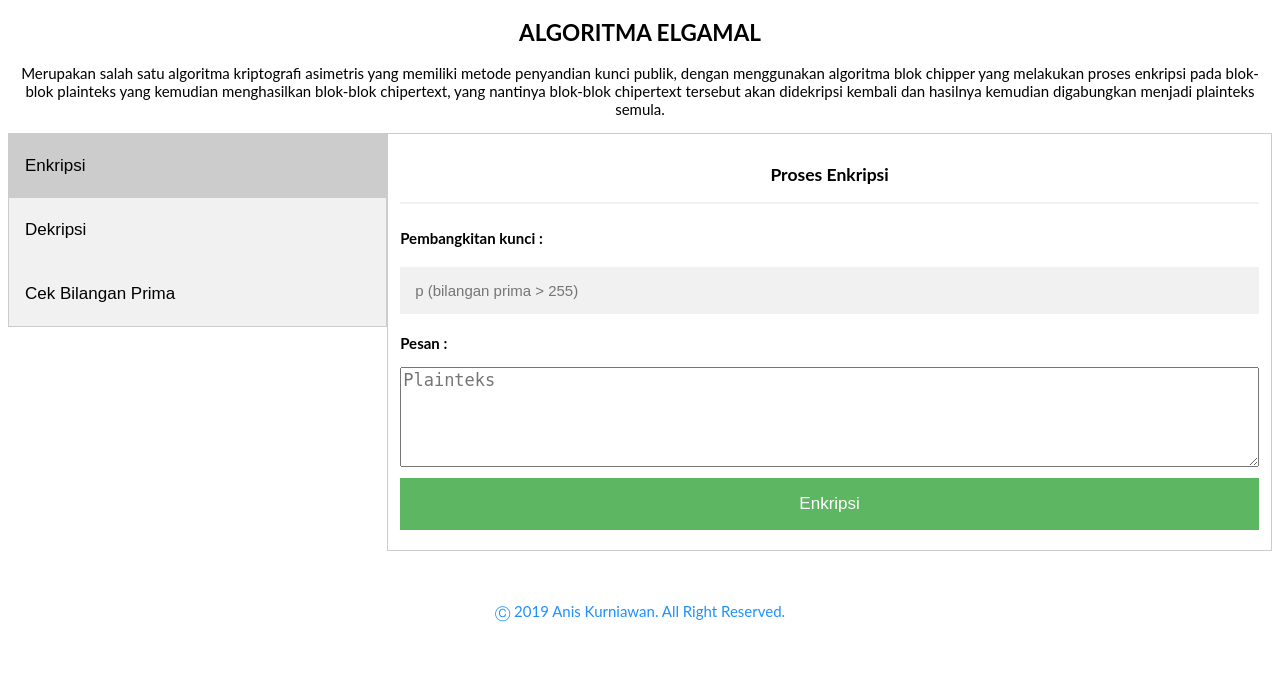
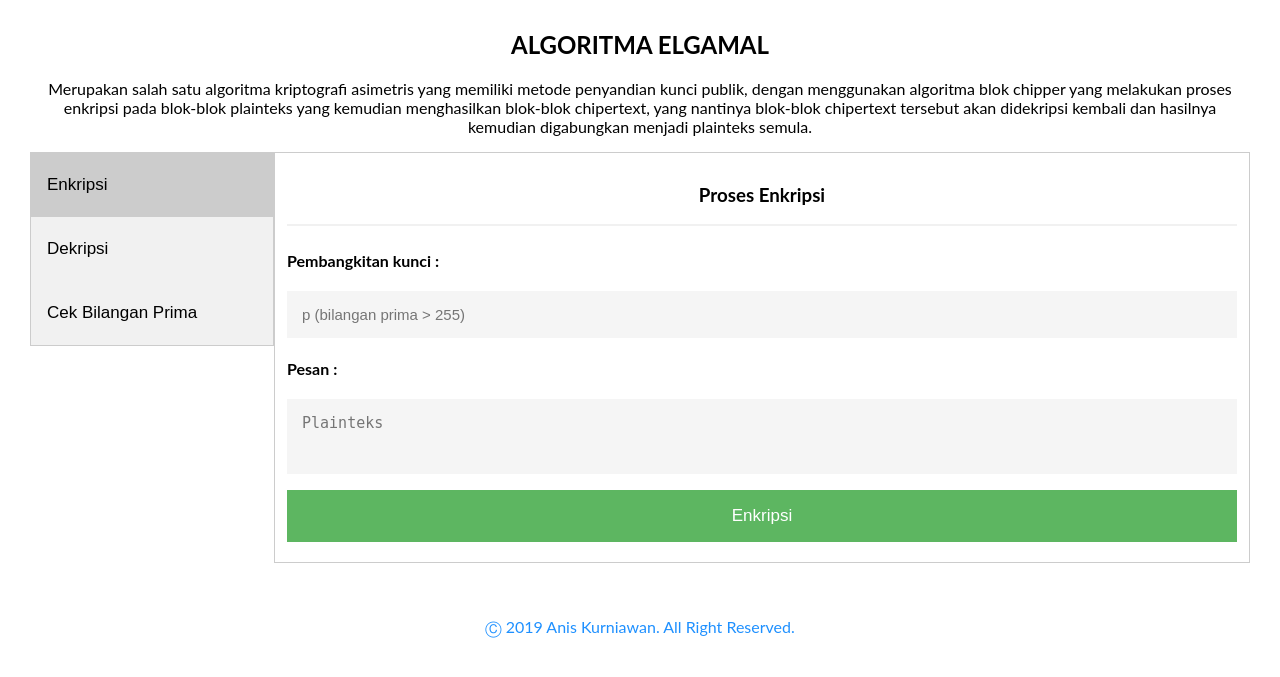
Before and after one commit to aniskurniawan/kriptografi-elgamal, a PHP site: page /kripto/elgamal_cek_bilangan_prima.php in a window 1280 px wide, after a click on "Enkripsi". Shown: the top 677 px of the page. Run offline with PHP 8.4, Linux system fonts and the light colour scheme.

Commit message:
Update header.php

```diff
--- a/assets/header.php
+++ b/assets/header.php
@@ -5,14 +5,18 @@
 <title>ENKRIPSI DEKRIPSI</title>
 <style>
 * {box-sizing: border-box}
-body {font-family: "Lato", sans-serif;font-size: 15px;}
-
+body {font-family: "Lato", sans-serif;font-size: 16px; margin: 30px;}
+tr, td {
+  padding: 15px;
+  vertical-align: top;
+  text-align: left;
+}
 /* Style the tab */
 .tab {
   float: left;
   border: 1px solid #ccc;
   background-color: #f1f1f1;
-  width: 30%;
+  width: 20%;
   min-height: auto;
 
 }
@@ -47,16 +51,24 @@ body {font-family: "Lato", sans-serif;font-size: 15px;}
   float: left;
   padding: 12px 12px;
   border: 1px solid #ccc;
-  width: 70%;
+  width: 80%;
+  max-width: 80%;
   min-height: auto;
 }
 textarea{
-    font-size: 17px;
-    min-height: 100px;
-    max-height: 100px;
+    resize:none;
+    font-size: 15px;
+    min-height: 75px;
+    max-height: 75px;
     overflow-y: auto;
+    width: 100%;
     min-width: 100%;
     max-width: 100%;
+    padding: 15px;
+    margin: 5px 0 5px 0;
+    display: inline-block;
+    border: none;
+    background: #f5F5F5;
 }
 * {box-sizing: border-box}
 
@@ -73,10 +85,10 @@ input[type=text],input[type=number]{
   margin: 5px 0 5px 0;
   display: inline-block;
   border: none;
-  background: #f1f1f1;
+  background: #F5F5F5;
 }
 
-input[type=text]:focus,input[type=number]:focus{
+input[type=text]:focus,input[type=number]:focus,textarea:focus{
   background-color: #ddd;
   outline: none;
 }
@@ -108,7 +120,29 @@ hr {
 a {
   color: dodgerblue;
 }
+.wrap{
+  margin: 10px auto;
+  width: 950px;
+  padding: 20px;
+  color: #fff;
+  background: #35A9DB;
+  text-align: justify;
+}
 
+
+/*css3 design scrollbar*/
+::-webkit-scrollbar {
+    width: 5px;
+}
+
+::-webkit-scrollbar-track {
+    -webkit-box-shadow: inset 0 0 6px rgba(0,0,0,0.3);
+    background: #666;
+}
+
+::-webkit-scrollbar-thumb {
+    background: #232323;
+}
 </style>
 </head>
 <body>
```
